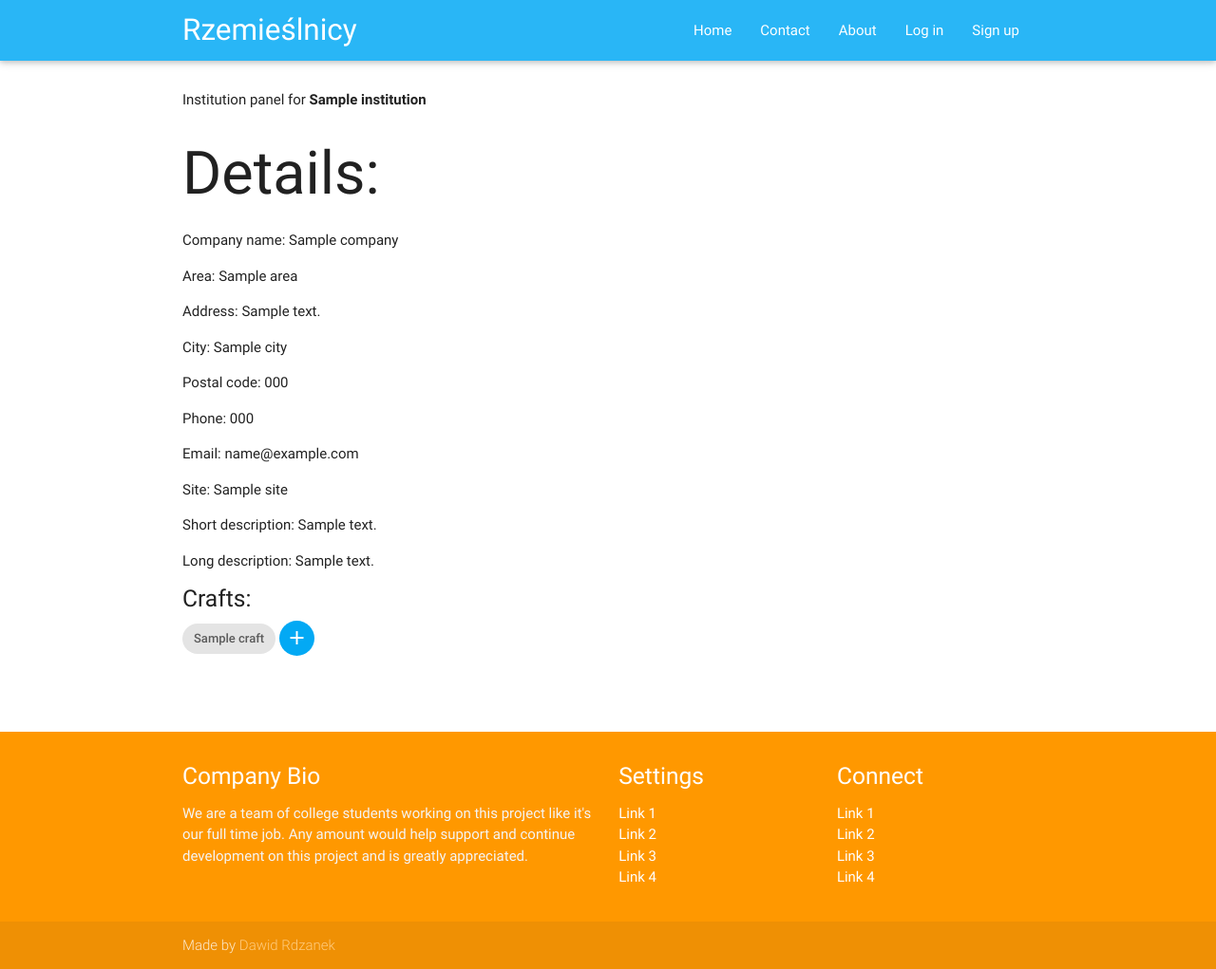
After one commit to Akus93/rzemieslnicy, a Django app: template rzemieslnicy/templates/rzemieslnicy/institution_panel.html in a window 1280 px wide. The commit adds this page. Shown: the whole page at 95% size. Run offline with Django 3.2, Linux system fonts and the light colour scheme; the template is opened without the code that fills it: most values are stand-ins (such as "Sample title", 1, 10 or a date in 2020); some libraries are stand-ins or nearby versions.

Commit message:
Wyświetlanie dziedzin

```diff
--- a/rzemieslnicy/templates/rzemieslnicy/company_view.html
+++ b/rzemieslnicy/templates/rzemieslnicy/company_view.html
@@ -21,7 +21,7 @@
             <p>Yours institutions:</p>
             <div class="collection">
                 {% for institution in company.institution_set.all %}
-                    <a class="collection-item" href="{% url 'institution' institution.pk %}">Name: {{ institution.name }}</a>
+                    <a class="collection-item" href="{% url 'institution_panel' company.id institution.id %}">Name: {{ institution.name }}</a>
                 {% endfor %}
             </div>
             <div class="right-align">
--- /dev/null
+++ b/rzemieslnicy/templates/rzemieslnicy/institution_panel.html
@@ -0,0 +1,32 @@
+{% extends 'rzemieslnicy/base.html' %}
+
+{% block content %}
+
+    <p>Institution panel for <b>{{ institution.name }}</b></p>
+    <h1>Details:</h1>
+    <p>Company name: {{ institution.company.name }}</p>
+    <p>Area: {{ institution.area.name }}</p>
+    <p>Address: {{ institution.address }}</p>
+    <p>City: {{ institution.city.name }}</p>
+    <p>Postal code: {{ institution.postal_code }}</p>
+    <p>Phone: {{ institution.phone }}</p>
+    <p>Email: {{ institution.email }}</p>
+    <p>Site: {{ institution.site }}</p>
+    <p>Short description: {{ institution.short_description }}</p>
+    <p>Long description: {{ institution.long_description }}</p>
+
+    <h5>Crafts:</h5>
+    {% with ins_crafts=institution.institutioncraft_set.all %}
+        {% for ins_craft in ins_crafts %}
+            <div class="chip">
+                {{ ins_craft.craft.name }}
+            </div>
+        {% endfor %}
+    {% endwith %}
+        <a class="btn-floating btn-flat waves-effect waves-light light-blue tooltipped" data-position="top"
+           data-delay="50" data-tooltip="Dodaj" href="{% url 'crafts_edit' institution.company.id institution.id %}">
+            <i class="material-icons">add</i>
+        </a>
+
+
+{% endblock content %}
--- a/rzemieslnicy/urls.py
+++ b/rzemieslnicy/urls.py
@@ -18,5 +18,8 @@ urlpatterns = [
     url(r'^account/company/create/$', views.CompanyCreateView.as_view(), name='create_company'),
     url(r'^account/company/(?P<pk>[0-9]+)/institution/create/$', views.InstitutionCreateView.as_view(),
         name='create_institution'),
-
+    url(r'^account/company/(?P<company_pk>[0-9]+)/institution/(?P<institution_pk>[0-9]+)/$',
+        views.InstitutionPanelView.as_view(), name='institution_panel'),
+    url(r'^account/company/(?P<company_pk>[0-9]+)/institution/(?P<institution_pk>[0-9]+)/crafts/edit/$',
+        views.CraftsEditView.as_view(), name='crafts_edit'),
 ]
```
Also changed, not shown: rzemieslnicy/templates/rzemieslnicy/crafts_edit.html (added, +15 -0 lines), rzemieslnicy/views.py (+48 -1 lines).
